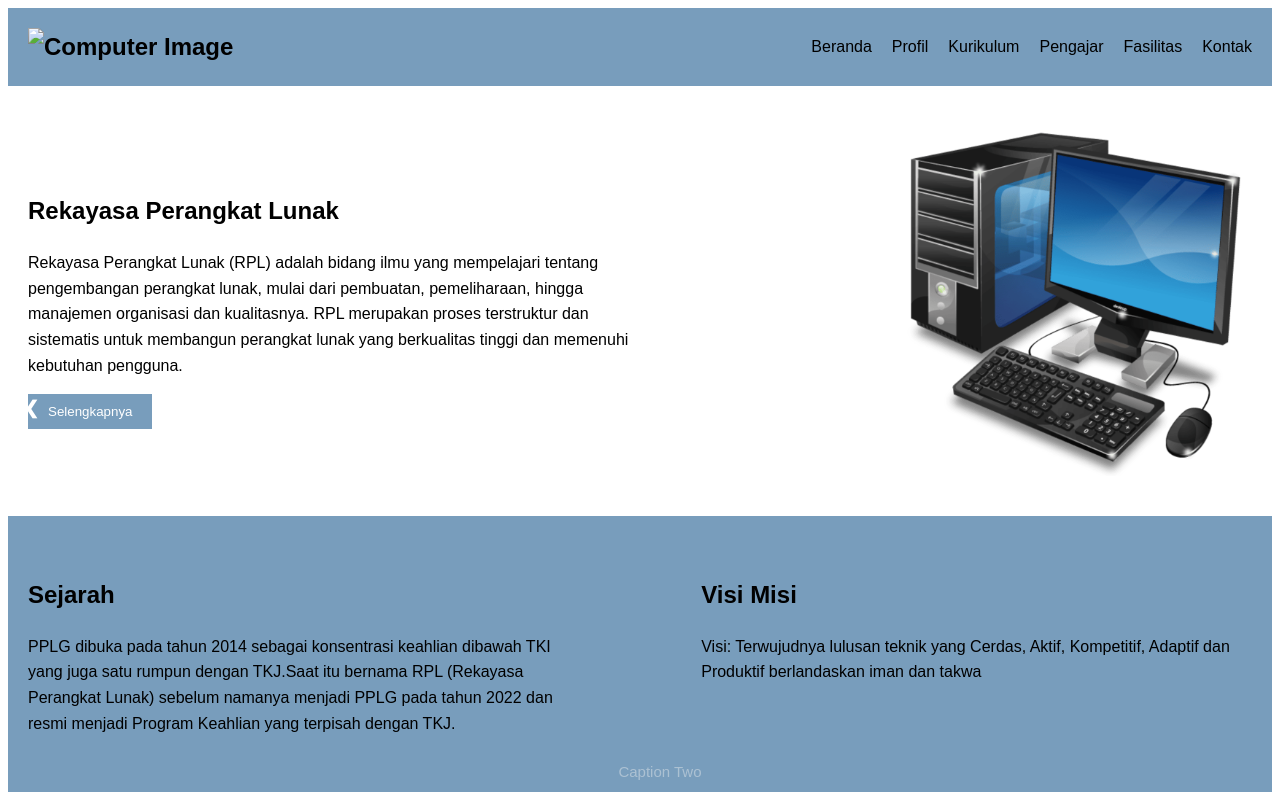
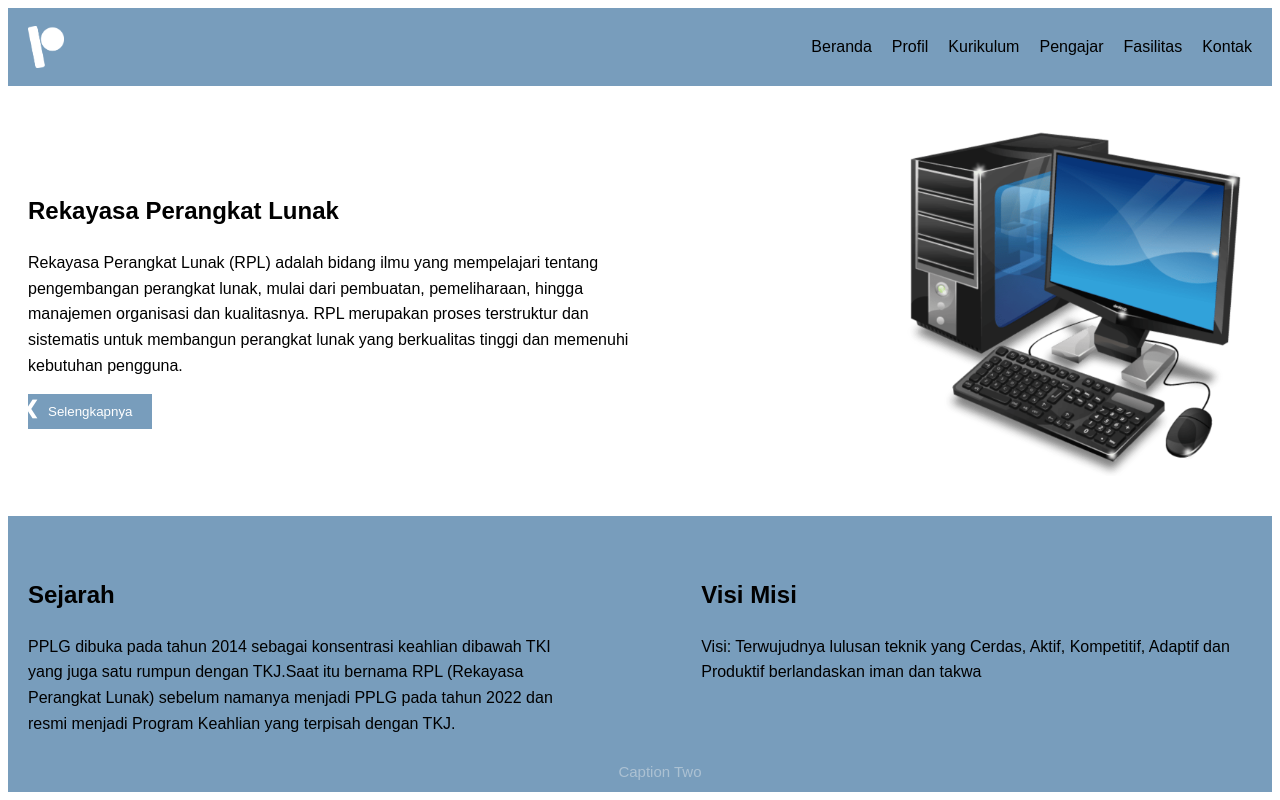
Before and after one commit to epan6969/WEBPPLG2, a plain HTML site: page web.html in a window 1280 px wide. Shown: the top 800 px of the page. Drawn offline with Linux system fonts and the light colour scheme.

Commit message:
Add files via upload

```diff
--- a/web.html
+++ b/web.html
@@ -9,7 +9,7 @@
 <body>
     <header>
         <div class="container">
-            <div class="logo"><img src="pplgg.webp" alt="Computer Image" width="5%"> </div>
+            <div class="logo"><img src="foto guru/pplgg.webp" alt="Computer Image" width="5%"> </div>
             <nav>
                 <ul>
                     <li><a href="#main-content">Beranda</a></li>
```
